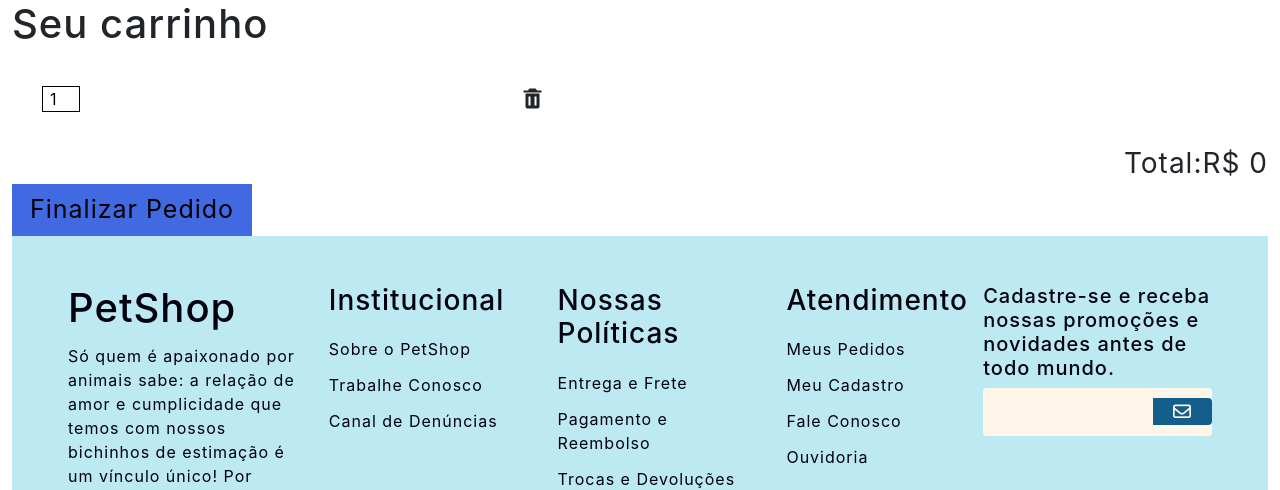
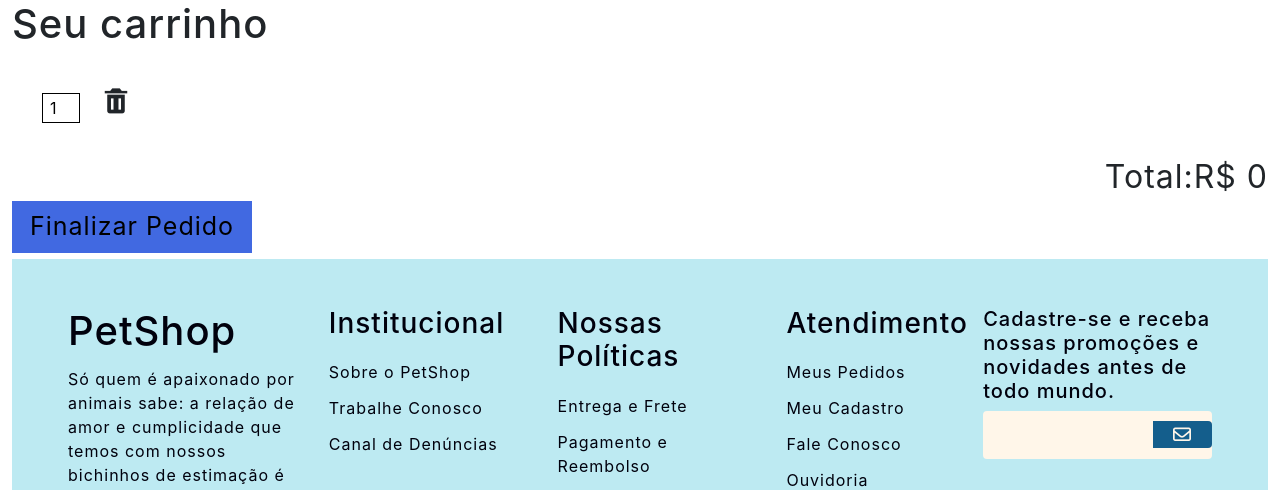
Before and after one commit to sabriinallopes/Projeto---DW, a PHP site: page /carrinho.html in a window 1280 px wide. Shown: the part 192-682 px from the top of the page. Run offline with PHP 8.4, Linux system fonts and the light colour scheme; some libraries are stand-ins or nearby versions.

Commit message:
ajustes
pequenos ajustes no css

```diff
--- a/carrinho.html
+++ b/carrinho.html
@@ -128,8 +128,9 @@
                     <div class="itemNome"></div>
                     <div class="itemPreco"></div>
                     <input type="number" value="1" class="quantidade">
+                    <i class='bx bxs-trash remove'></i>
                 </div>
-                <i class='bx bxs-trash remove'></i>
+
             </div>
             <div class="total">
                 <div class="totalTitulo">Total: </div>
--- a/csscarrinho.css
+++ b/csscarrinho.css
@@ -17,19 +17,23 @@
     text-align: center;
     width: 2.4rem;
     border: 1px solid;
+    margin-right: 15px;
+    padding: 2px 5px;
 }
 
 .remove {
-    font-size: 24px;
+    font-size: 30px;
     cursor: pointer;
     justify-content: flex-end;
     display: flex;
+    margin-right: 8px;
+
 }
 
 .total {
     display: flex;
     justify-content: flex-end;
-    font-size: 1.75rem;
+    font-size: 2rem;
 }
 
 .btnCompra {
@@ -40,5 +44,7 @@
     font-size: 25px;
     background-color: #4169E1;
     border: none;
-    margin-right: 1rem;
+    margin-right: 10%;
+    margin-bottom: 6px;
+
 }
```
